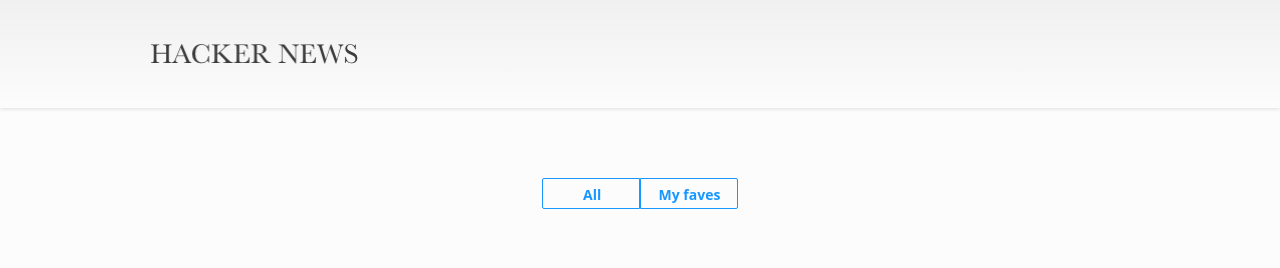
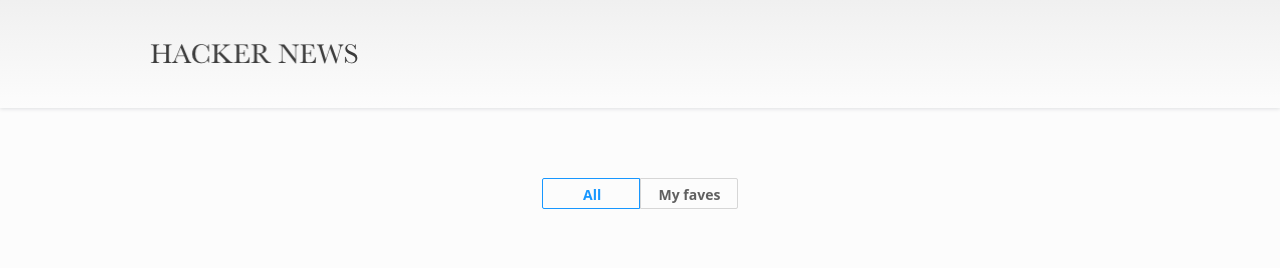
Before and after one commit to JorgeOyanederV/vite-project, a React (Vite) app: page / in a window 1280 px wide. Shown: the top 268 px of the page. Built offline with nearby package versions, Linux system fonts and the light colour scheme.

Commit message:
Implementing Active News

```diff
--- a/src/components/News/SelectNews.tsx
+++ b/src/components/News/SelectNews.tsx
@@ -1,14 +1,61 @@
-import { FC } from "react";
+import { FC, useEffect, useState } from "react";
+import { useDispatch } from "react-redux";
+import { setActiveNews } from "../../actions/news";
 
 interface SelectNewsProps {}
 
 const SelectNews: FC<SelectNewsProps> = () => {
+  const [active, setActive] = useState("all");
+  const dispatch = useDispatch();
+
+  useEffect(() => {
+    const active = localStorage.getItem("active");
+
+    if (active) {
+      localStorage.setItem("active", active);
+      setActive(active);
+      dispatch(setActiveNews(active));
+    }
+  }, []);
+
+  const handleClickAll = () => {
+    setActive("all");
+    localStorage.setItem("active", "all");
+    dispatch(setActiveNews("all"));
+  };
+
+  const handleClickFaves = () => {
+    setActive("faves");
+    localStorage.setItem("active", "faves");
+    dispatch(setActiveNews("faves"));
+  };
+
   return (
     <div className="pt-[70px] flex justify-center pb-[63px]">
-      <button className="w-[98px] h-[31px] pt-[3px] pr-[39px] pl-[40px] border rounded-l-[2px] font-bold text-[#1797ff]">
+      <button
+        className={
+          "w-[98px] h-[31px] pt-[3px] pr-[39px] pl-[40px] border rounded-l-[2px] font-bold " +
+          `${
+            active === "all"
+              ? "text-[#1797ff]"
+              : "text-[#606060] border-[#d6d6d6]"
+          }`
+        }
+        onClick={handleClickAll}
+      >
         <p className="text-sm">All</p>
       </button>
-      <button className="w-[98px] h-[31px] pt-[3px] pr-[16px] pl-[17px] border rounded-r-[2px] font-bold text-[#1797ff]">
+      <button
+        className={
+          "w-[98px] h-[31px] pt-[3px] pr-[16px] pl-[17px] border rounded-r-[2px] font-bold " +
+          `${
+            active === "faves"
+              ? "text-[#1797ff]"
+              : "text-[#606060] border-[#d6d6d6]"
+          }`
+        }
+        onClick={handleClickFaves}
+      >
         <p className="text-sm">My faves</p>
       </button>
     </div>
```
